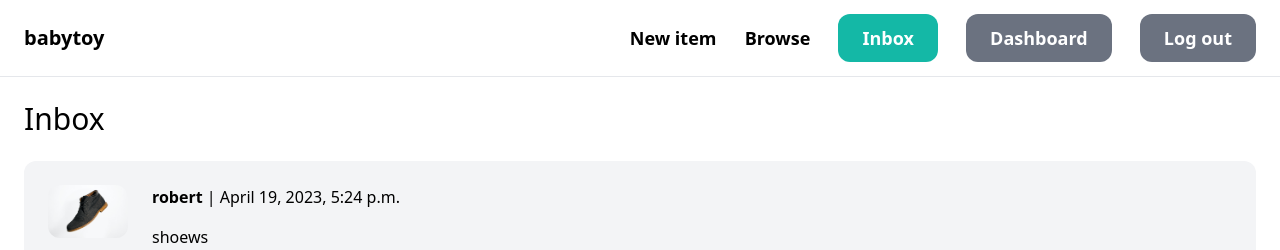
After one commit to Vyalkoff/toy_marketplace, a Django app: page /inbox/ in a window 1280 px wide. The commit adds this page. Shown: the top 250 px of the page. Run offline with Django 4.2, Linux system fonts and the light colour scheme; a user stored in the database is signed in; data comes from the database, SQL or seed files in the repository; both versions use the stored data as it was after the commit; some libraries are stand-ins or nearby versions.

Commit message:
completed conversation

```diff
--- /dev/null
+++ b/conversation/templates/conversation/inbox.html
@@ -0,0 +1,28 @@
+{% extends 'core/base.html' %}
+
+{% block title %}Inbox{% endblock %}
+
+{% block content %}
+<h1 class="mb-6 text-3xl">Inbox</h1>
+
+<div class="space-y-6">
+    {% for conversation in conversations %}
+    <a href="{% url 'conversation:detail' conversation.id %}">
+        <div class="p-6 flex bg-gray-100 rounded-xl">
+            <div class="pr-6">
+                <img src="{{ conversation.item.image.url }}"  class="w-20 rounded-xl">
+            </div>
+            <div>
+                {% for member in conversation.members.all %}
+                {% if member != request.user %}
+                    <p class="mb-4"><strong> {{ member.username }}</strong> | {{ conversation.modified_at }}</p>
+                <p> {{ conversation.item.name }}</p>
+                {% endif %}
+                {% endfor %}
+            </div>
+        </div>
+    </a>
+    {% endfor %}
+</div>
+
+{% endblock %}
--- a/conversation/urls.py
+++ b/conversation/urls.py
@@ -5,5 +5,7 @@ from . import views
 app_name = 'conversation'
 
 urlpatterns = [
-    path('new/<int:item_pk>/', views.new_conversation, name='new')
+    path('', views.inbox, name='inbox'),
+    path('new/<int:item_pk>/', views.new_conversation, name='new'),
+    path('<int:pk>/', views.detail, name='detail')
 ]
--- a/conversation/views.py
+++ b/conversation/views.py
@@ -2,6 +2,7 @@ from django.shortcuts import render, get_object_or_404, redirect
 from item.models import Item
 from .forms import ConversationMessageForm
 from .models import Conversation
+from django.contrib.auth.decorators import login_required
 
 
 # Create your views here.
@@ -15,7 +16,7 @@ def new_conversation(request, item_pk):
     conversations = Conversation.objects.filter(item=item).filter(members__in=[request.user.id])
 
     if conversations:
-        pass
+        return redirect('conversation:detail.html', pk=conversations.first().id)
 
     if request.method == 'POST':
         form = ConversationMessageForm(request.POST)
@@ -38,3 +39,37 @@ def new_conversation(request, item_pk):
     return render(request, 'conversation/new.html', {
         'form': form
     })
+
+
+@login_required
+def inbox(request):
+    conversation = Conversation.objects.filter(members__in=[request.user.id])
+
+    return render(request, 'conversation/inbox.html', {
+        'conversations': conversation
+    })
+
+
+@login_required
+def detail(request, pk):
+    conversation = Conversation.objects.filter(members__in=[request.user.id]).get(pk=pk)
+
+    if request.method == 'POST':
+        form = ConversationMessageForm(request.POST)
+
+        if form.is_valid():
+            conversation_message = form.save(commit=False)
+            conversation_message.conversation = conversation
+            conversation_message.created_by = request.user
+            conversation_message.save()
+
+            conversation.save()
+
+            return redirect('conversation/detail.html', pk=pk)
+    else:
+        form = ConversationMessageForm()
+
+    return render(request, 'conversation/detail.html', {
+        'conversation': conversation,
+        'form': form
+    })
--- a/core/templates/core/base.html
+++ b/core/templates/core/base.html
@@ -19,10 +19,12 @@
 
         {% if request.user.is_authenticated %}
 
-            <a href="#" class="px-6 py-3 text-lg font-semibold bg-teal-500 text-white
+            <a href="{% url 'conversation:inbox' %}" class="px-6 py-3 text-lg font-semibold bg-teal-500 text-white
             rounded-xl hover:bg-teal-700">Inbox</a>
             <a href="{% url 'dashboard:index' %}" class="px-6 py-3 text-lg font-semibold bg-gray-500 text-white
             rounded-xl hover:bg-gray-700">Dashboard</a>
+            <a href="{% url 'core:logout' %}" class="px-6 py-3 text-lg font-semibold bg-gray-500 text-white
+            rounded-xl hover:bg-gray-700">Log out</a>
         {% else %}
             <a href="{% url 'core:signup' %}" class="px-6 py-3 text-lg font-semibold bg-teal-500 text-white
             rounded-xl hover:bg-teal-700">Sign up</a>
--- a/core/urls.py
+++ b/core/urls.py
@@ -11,4 +11,5 @@ urlpatterns = [
     path('signup/', views.signup, name='signup'),
     path('login/', auth_views.LoginView.as_view(template_name='core/login.html', authentication_form=LoginForm),
          name='login'),
+    path('logout/', auth_views.LogoutView.as_view(), name='logout'),
 ]
```
Also changed, not shown: conversation/templates/conversation/detail.html (added, +29 -0 lines), core/views.py (line endings or trailing spaces), db.sqlite3.
